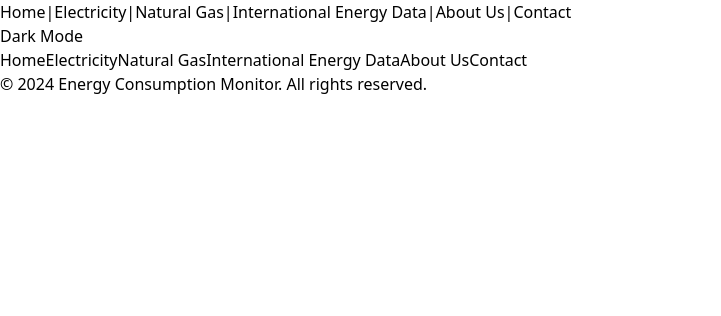
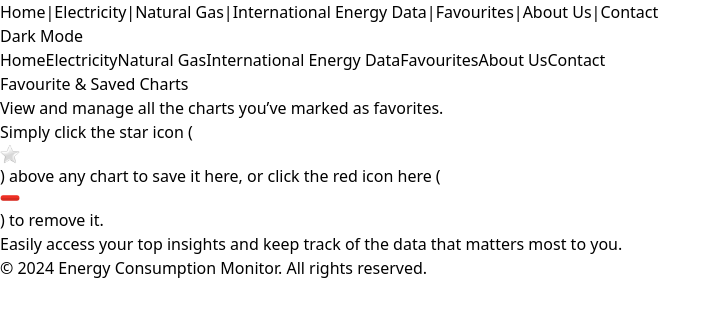
Before and after one commit to abdallah0100/Web_Group, a React (Vite) app in the folder hw2/: page /favourites in a window 1280 px wide. Shown: the top 316 px of the page, without its empty margins (0-721 px from the left). Built offline with nearby package versions, Linux system fonts and the light colour scheme.

Commit message:
Added favourite charts displaying

```diff
--- a/hw2/src/components/NavBar.jsx
+++ b/hw2/src/components/NavBar.jsx
@@ -59,6 +59,8 @@ function NavBar() {
                             <span className="hidden sm:block">|</span>
                             <Link to="/international" className="block py-2 sm:py-0 sm:ml-4 sm:mr-4">International Energy Data</Link>
                             <span className="hidden sm:block">|</span>
+                            <Link to="/favourites" className="block py-2 sm:py-0 sm:ml-4 sm:mr-4">Favourites</Link>
+                            <span className="hidden sm:block">|</span>
                             <Link to="/about" className="block py-2 sm:py-0 sm:ml-4 sm:mr-4">About Us</Link>
                             <span className="hidden sm:block">|</span>
                             <Link to="/contact" className="block py-2 sm:py-0 sm:ml-4">Contact</Link>
@@ -77,6 +79,7 @@ function NavBar() {
                         <Link to="/electricity" className="block py-2 text-center">Electricity</Link>
                         <Link to="/natural_gas" className="block py-2 text-center">Natural Gas</Link>
                         <Link to="/international" className="block py-2 text-center">International Energy Data</Link>
+                        <Link to="/favourites" className="block py-2 text-center">Favourites</Link>
                         <Link to="/about" className="block py-2 text-center">About Us</Link>
                         <Link to="/contact" className="block py-2 text-center">Contact</Link>
                     </div>
--- a/hw2/src/components/content/Content.jsx
+++ b/hw2/src/components/content/Content.jsx
@@ -5,6 +5,7 @@ import International from './energy/International';
 import About from './About';
 import Contact from './Contact';
 import EnergyPage from './energy/EnergyPage';
+import Favourites from './Favourites';
 
 // Content component handles routing for different pages
 function Content() {
@@ -16,6 +17,7 @@ function Content() {
                 <Route path='/electricity' element={<EnergyPage energyType='electricity'/>} />
                 <Route path='/natural_gas' element={<EnergyPage energyType='natural_gas' />} />
                 <Route path='/international' element={<International />} />
+                <Route path='/favourites' element={<Favourites />} />
                 <Route path='/about' element={<About />} />
                 <Route path='/contact' element={<Contact />} />
             </Routes>
--- /dev/null
+++ b/hw2/src/components/content/Favourites.jsx
@@ -0,0 +1,59 @@
+import { useEffect, useState } from "react"
+import ChartComp from "./energy/ChartComp"
+import { toggleStorage } from "./energy/EnergyPageUtils"
+
+function Favourites(){
+    const [storage, setStorage] = useState([])
+    useEffect(()=>{
+        if (localStorage.getItem("favourites")){
+            let temp = localStorage.getItem("favourites")
+            setStorage(JSON.parse(temp))
+        }
+    }, [])
+
+    const removeChart = (element) => {
+        toggleStorage(element)
+        if (localStorage.getItem("favourites")){
+            let temp = localStorage.getItem("favourites")
+            setStorage(JSON.parse(temp))
+        }
+    }
+
+    return(<div>
+            {/* Title and Description Section */}
+            <div className="rounded-lg shadow-lg p-6 dark:bg-[#003C43] dark:text-white mb-8">
+                <h1 className="text-3xl font-bold text-center mb-4">Favourite & Saved Charts</h1>
+                <p className="text-lg text-center">
+                View and manage all the charts you’ve marked as favorites.<br /> Simply click the star icon
+                (<span className="inline-flex items-center"><img width={20} height={20} src="./white_star.png" alt="Star Icon" />
+                    </span>) above any chart to save it here,
+                 or click the red icon here (<span className="inline-flex items-center"><img width={20} height={20} src="./remove.png" alt="Star Icon" />
+        </span>) to remove it.<br />
+                 Easily access your top insights and keep track of the data that matters most to you.
+                </p>
+            </div>
+            <div className="grid grid-cols-1 md:grid-cols-2 gap-4">
+                {
+                    storage.map((item, index) =>
+                        <div className="relative block" key={index}>
+                            <img alt="remove" width={40} height={10} src="./remove.png"
+                                onClick={()=>removeChart(item)}
+                                className="absolute top-13 right-2 cursor-pointer"
+                                title="Remove from favourite" />
+                            <ChartComp
+                                key={index}
+                                title={item.chartTitle}
+                                data={item.data}
+                                chartType="bar"
+                                label={item.label}
+                                value={item.valueName}
+                                id={index}
+                        />
+                        </div>
+                    )
+                }
+            </div>
+    </div>)
+}
+
+export default Favourites
--- a/hw2/src/components/content/energy/EnergyPage.jsx
+++ b/hw2/src/components/content/energy/EnergyPage.jsx
@@ -1,6 +1,7 @@
 import { energyData } from "../../../utils/DataUtils"
 import { useState, useEffect, useRef } from "react"
 import { getLowest_returnAmount, getHighest_returnAmount } from "../../../utils/DataUtils"
+import { toggleStorage, elementInStorage } from "./EnergyPageUtils"
 import axios from "axios"
 import ChartComp from "./ChartComp"
 
@@ -18,12 +19,9 @@ function EnergyPage({energyType, OtherComponent}){
     const [loading, updateLoading] = useState(false);
 
     const [data, setData] = useState(null)
-    const [favourite, toggleFavourite] = useState(false)
     const [fetchedData, updateFetchedData] = useState([])
     useEffect(()=>{
         setData(energyData[energyType])
-        let storage = localStorage.getItem("favourites")
-        toggleFavourite(storage.includes(energyType))
     }, [energyType])
 
     const onInfoSelect = ()=>{
@@ -39,17 +37,12 @@ function EnergyPage({energyType, OtherComponent}){
         showDataBtn.current.hidden = !(top5.current.checked || lowest5.current.checked)
     }
 
-    const favouriteClick = ()=>{
-        let storage = localStorage.getItem("favourites")
-        if (!storage)
-            storage = ""
-        if (favourite){
-            let newValue = storage.replace(energyType + ",", "")
-            localStorage.setItem("favourites", newValue)
-        }else{
-            localStorage.setItem("favourites", storage + energyType + ",")
-        }
-        toggleFavourite(!favourite)
+    const favouriteClick = (event, element)=>{
+        toggleStorage(element)
+        if (elementInStorage(element))
+            event.target.src = "./yellow_star.png"
+        else
+            event.target.src = "./white_star.png"
     }
 
     const fetchData = async () => {
@@ -109,9 +102,6 @@ function EnergyPage({energyType, OtherComponent}){
     return(<>
         <div hidden={data? false : true}>
                 {/* Title and Description Section */}
-                <img onClick={favouriteClick} alt="Toggle Favourite" width={50} height={50} src={favourite ? "yellow_star.png" : "white_star.png"}
-                 className="absolute top-13 right-2 cursor-pointer"
-                 title="Toggle Favourite" />
                 <div className="rounded-lg shadow-lg p-6 dark:bg-[#003C43] dark:text-white mb-8">
                     <h1 className="text-3xl font-bold text-center mb-4">{data?.title? data.title: ""}</h1>
                     <p className="text-lg text-center">
@@ -193,6 +183,10 @@ function EnergyPage({energyType, OtherComponent}){
                 <center><img src="./loading.gif" width={100} height={100} hidden={!loading} alt="Loading" /></center>
                 <div className="grid grid-cols-1 md:grid-cols-2 gap-4" hidden={loading}>
                     {fetchedData.map((element, index) =>
+                    <div className="relative block" key={index}>
+                        <img onClick={(event)=> favouriteClick(event, element)} alt="Toggle Favourite" width={30} height={30} src={elementInStorage(element) ? "yellow_star.png" : "white_star.png"}
+                            className="absolute top-13 right-2 cursor-pointer"
+                            title="Toggle Favourite" />
                         <ChartComp
                             key={index}
                             title={element.chartTitle}
@@ -201,7 +195,8 @@ function EnergyPage({energyType, OtherComponent}){
                             label={element.label}
                             value={element.valueName}
                             id={index}
-                        /> )
+                        />
+                        </div> )
                 }
 
             </div>
--- /dev/null
+++ b/hw2/src/components/content/energy/EnergyPageUtils.js
@@ -0,0 +1,33 @@
+export const toggleStorage = (data)=>{
+    if (!data)
+        return
+    let storage = localStorage.getItem("favourites")
+    let favs;
+    if (!storage)
+        favs = []
+    else
+        favs = JSON.parse(storage)
+
+    // Find the object with id 2
+    const itemIndex = favs.findIndex(item => item.chartTitle === data.chartTitle)
+    if (itemIndex !== -1){
+        //removes the element at item index
+        favs.splice(itemIndex, 1)
+    }else{
+        favs.push(data)
+    }
+    localStorage.setItem("favourites", JSON.stringify(favs))
+}
+
+export const elementInStorage = (element)=>{
+    if (!element)
+        return false
+    let storage = localStorage.getItem("favourites")
+    let favs;
+    if (!storage)
+        return false
+    else
+        favs = JSON.parse(storage)
+    const itemIndex = favs.findIndex(item => item.chartTitle === element.chartTitle)
+    return itemIndex !== -1
+}
```
Also changed, not shown: hw2/src/utils/NaturalGasUtils.js (deleted, +0 -21 lines), hw2/public/remove.png (added), hw2/public/white_star.png.
